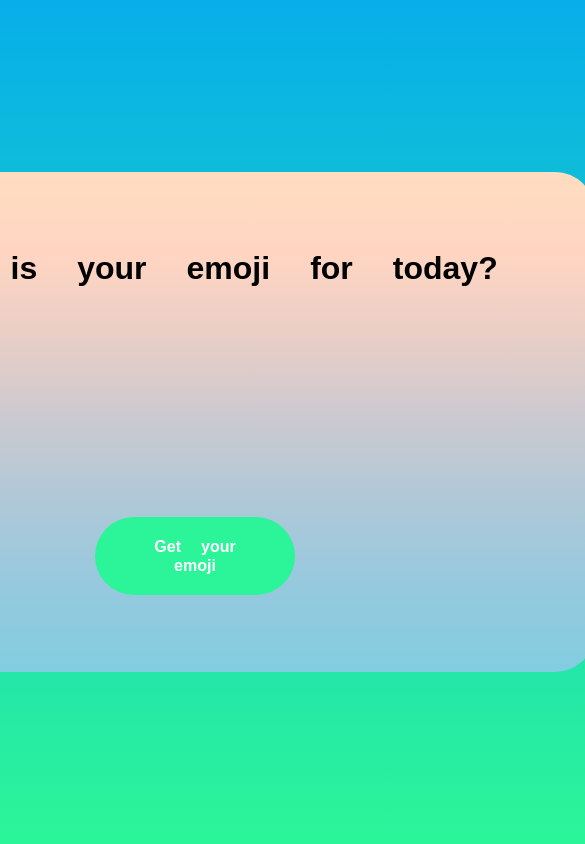
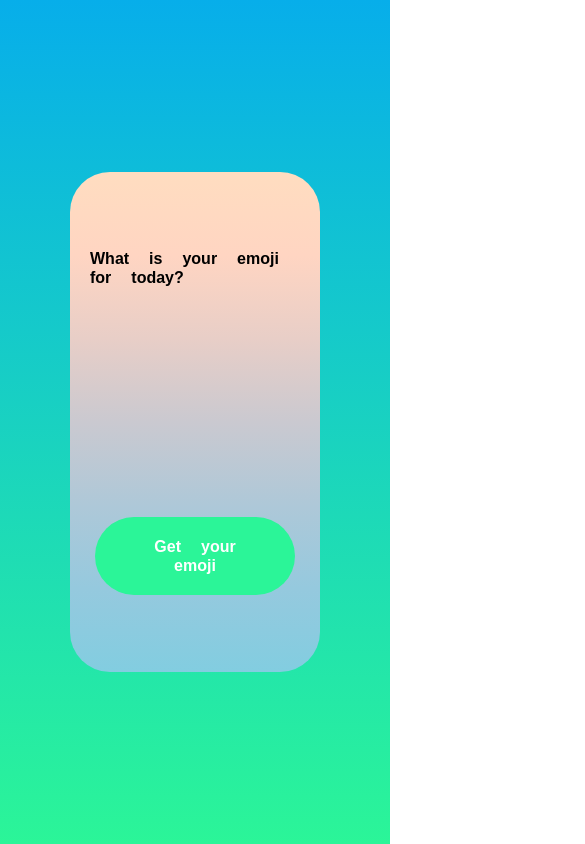
Before and after one commit to FaresCH10/every-day-new-emoji, a plain HTML site: page Emoji app/index.html in a window 390 px wide. Shown: the whole page, 585 px wide, since content can reach past the window. Drawn offline with Linux system fonts and the light colour scheme.

Commit message:
style.css

```diff
--- a/Emoji app/style.css
+++ b/Emoji app/style.css
@@ -60,3 +60,29 @@ body {
     background: #fff;
     color: black;
 }
+
+
+@media screen and (max-width: 720px) {
+    .container {
+        width: 400px;
+    }
+
+    h1 {
+        font-size:  1.4rem;
+    }
+    .emoji {
+        font-size: 10rem;
+    }
+}
+
+@media screen and (max-width: 540px) {
+    .container {
+        width: 250px;
+    }
+    h1 {
+        font-size: 1rem;
+    }
+    .btn-emoji {
+        width: 100px;
+    }
+}
```
